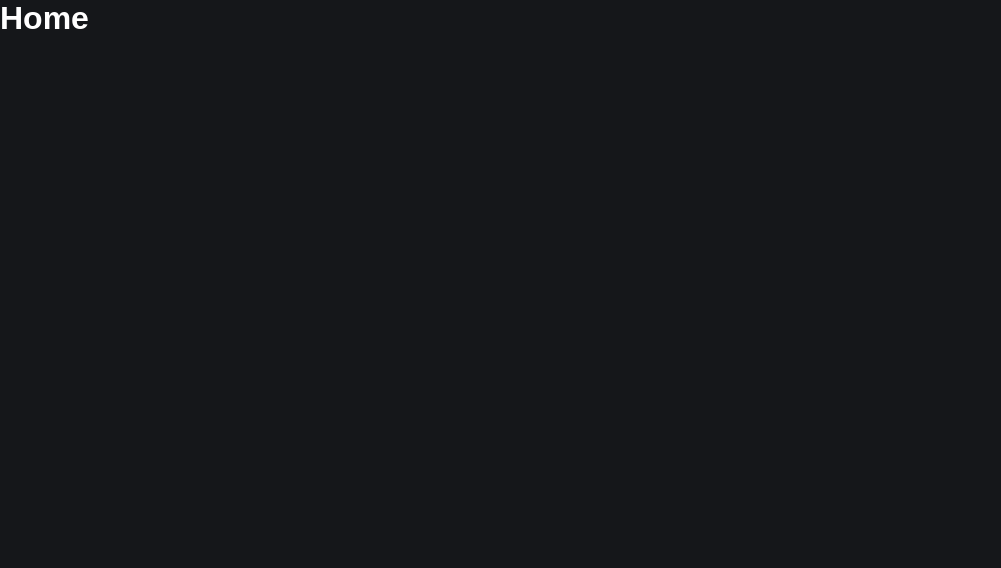
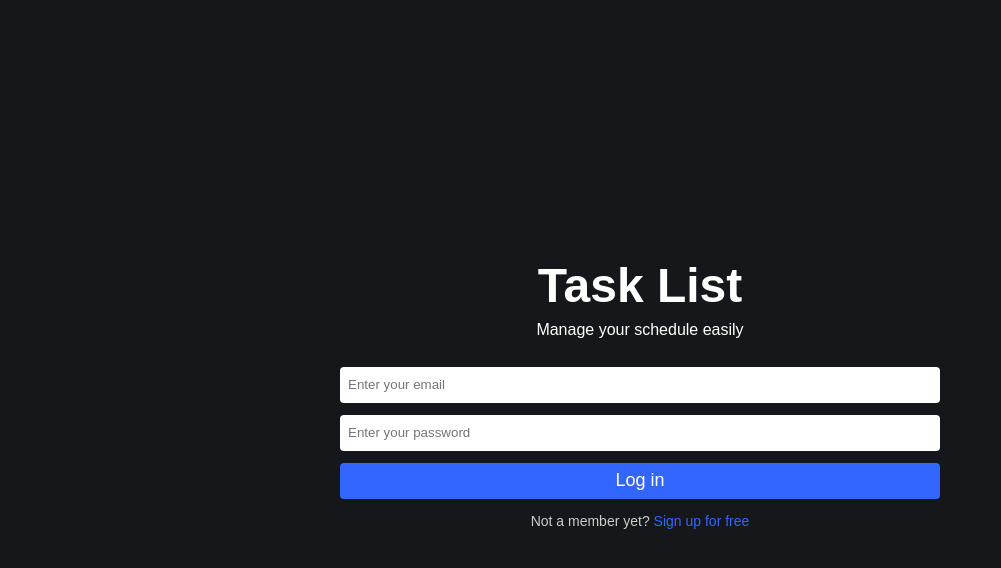
Before and after one commit to renanvilelati/tasklist-db-and-login, a React (Vite) app: page / in a window 1280 px wide. Shown: the top 568 px of the page, without its empty margins (0-1001 px from the left). Built offline with nearby package versions, Linux system fonts and the light colour scheme.

Commit message:
Styling the form

```diff
--- a/package.json
+++ b/package.json
@@ -17,6 +17,7 @@
   "devDependencies": {
     "@types/react": "^18.0.28",
     "@types/react-dom": "^18.0.11",
+    "@types/styled-components": "^5.1.26",
     "@vitejs/plugin-react": "^3.1.0",
     "vite": "^4.2.0"
   }
--- a/src/pages/Home/index.jsx
+++ b/src/pages/Home/index.jsx
@@ -1,9 +1,47 @@
-import { HomeContainer } from './styles'
+import { useState } from 'react'
+import { Link } from 'react-router-dom'
+import { HomeContainer, Form } from './styles'
 
 export const Home = () => {
+
+    const [email, setEmail] = useState('')
+    const [password, setPassword] = useState('')
+
+    function handleLogin(e) {
+        e.preventDefault()
+
+        if (email.trim() !== '' && password.trim() !== '') {
+            alert('Entrou')
+        } else {
+            alert('preencha os campos')
+
+        }
+    }
+
     return (
         <HomeContainer>
-            <h1>Home</h1>
+            <h1>Task List</h1>
+            <span>Manage your schedule easily</span>
+
+            <Form onSubmit={handleLogin}>
+                <input
+                    type="text"
+                    placeholder='Enter your email'
+                    value={email}
+                    onChange={e => setEmail(e.target.value)}
+                />
+                <input
+                    type="password"
+                    placeholder='Enter your password'
+                    value={password}
+                    autoComplete='false'
+                    onChange={e => setPassword(e.target.value)}
+                />
+
+                <button>Log in</button>
+            </Form>
+
+            <Link className='register-link'>Not a member yet? <span> Sign up for free </span></Link>
         </HomeContainer>
     )
 }
--- a/src/pages/Home/styles.js
+++ /dev/null
@@ -1,4 +0,0 @@
-import styled from "styled-components";
-
-export const HomeContainer = styled.div`
-`
--- /dev/null
+++ b/src/pages/Home/styles.jsx
@@ -0,0 +1,74 @@
+import styled from "styled-components";
+
+export const HomeContainer = styled.div`
+
+display: flex;
+flex-direction: column;
+align-items: center;
+justify-content: center;
+height: 100vh;
+width: 100%;
+
+h1{
+  font-size: 48px;
+  margin-bottom: 8px;
+}
+
+span{
+  margin-bottom: 28px;
+}
+
+.button-link{
+  color: #b4b8bb;
+  text-decoration: none;
+  margin: 14px 0;
+  font-size: 14px;
+}
+
+a.register-link {
+    color: #ccc;
+    text-decoration: none;
+    margin: 14px 0;
+    font-size: 14px;
+
+    span {
+        color: #3366ff;
+    }
+}
+
+`
+
+export const Form = styled.form`
+
+  display: flex;
+  flex-direction: column;
+  width: 90%;
+  max-width: 600px;
+
+
+input{
+  border:0;
+  margin-bottom: 12px;
+  height: 36px;
+  border-radius: 4px;
+  padding: 0 8px;
+}
+
+button{
+  height: 36px;
+  border:0;
+  border-radius: 4px;
+  background-color: #3366ff;
+  color: #FFF;
+  font-size: 18px;
+}
+
+textarea{
+  margin-bottom: 12px;
+  border:0;
+  height: 90px;
+  resize: none;
+  border-radius: 4px;
+}
+
+`
```
Also changed, not shown: 1 other file (tests, documents, lock files or other folders).
